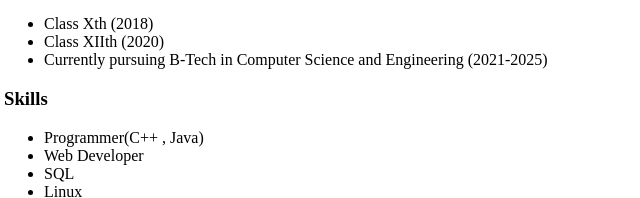
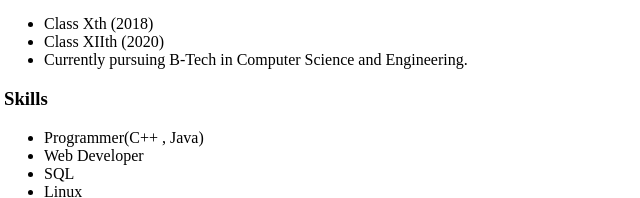
Before and after one commit to Jay-736-Github/html.portfolio, a plain HTML site: page index.html in a window 1280 px wide. Shown: the part 222-420 px from the top of the page, 4-644 px from the left. Drawn offline with Linux system fonts and the light colour scheme.

Commit message:
Update index.html

```diff
--- a/index.html
+++ b/index.html
@@ -17,7 +17,7 @@
     <ul>
      <li>Class Xth (2018)</li>
      <li>Class XIIth (2020)</li>
-     <li>Currently pursuing B-Tech in Computer Science and Engineering (2021-2025)</li>
+     <li>Currently pursuing B-Tech in Computer Science and Engineering.</li>
     </ul>
 
   <h3>Skills</h3>
```
